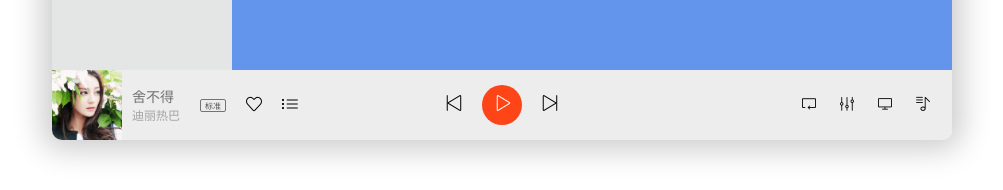
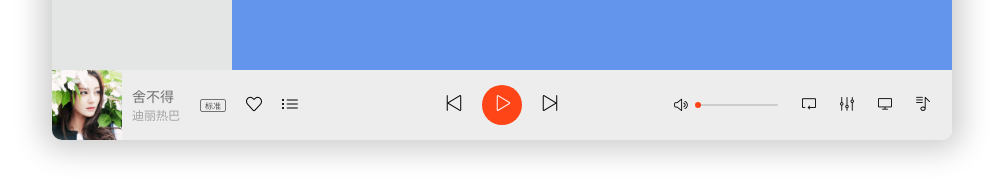
Before and after one commit to pumelotea/xiami-musik, a Vue app: page / in a window 1280 px wide. Shown: the part 585-775 px from the top of the page, without its empty margins (138-1141 px from the left). Built offline with nearby package versions, Linux system fonts and the light colour scheme.

Commit message:
volume control

```diff
--- a/public/index.html
+++ b/public/index.html
@@ -1,5 +1,5 @@
 <!DOCTYPE html>
-<html lang="en">
+<html lang="en" draggable="false" style="user-select: none;">
   <head>
     <meta charset="utf-8">
     <meta http-equiv="X-UA-Compatible" content="IE=edge">
--- a/src/components/PlayControl.vue
+++ b/src/components/PlayControl.vue
@@ -70,12 +70,23 @@
           <i class="icon icon-loop"></i>
         </div>
       </div>
+
+      <div class="right-item">
+        <div class="right-fun-icon-wrap">
+          <VolumeControl/>
+        </div>
+      </div>
     </div>
   </div>
 </template>
 
 <script>
-  export default {}
+  import VolumeControl from '@/components/VolumeControl'
+  export default {
+    components:{
+      VolumeControl
+    }
+  }
 </script>
 
 <style scoped>
--- /dev/null
+++ b/src/components/VolumeControl.vue
@@ -0,0 +1,119 @@
+<template>
+  <div style="display: flex;height: 100%">
+    <div style="margin-top: 2px;margin-right: 5px">
+      <i class="icon icon-volume-2 pointer padder" v-if="!disabled" @click="disableVolume()"></i>
+      <i class="icon icon-volume-off pointer padder" v-if="disabled" @click="enableVolume()"></i>
+    </div>
+    <div class="volume-line" @click.stop="setVolume($event)" draggable="false">
+      <div class="bg-line" draggable="false"></div>
+      <div  class="bg-line2" :style="'width:'+progress+'%' " draggable="false"></div>
+      <div id="volume-slider"  class="volume-slider"  :style="'left:'+progress+'%' " @click.stop="" draggable="false"></div>
+    </div>
+  </div>
+</template>
+
+<script>
+  export default {
+    data() {
+      return {
+        disabled: false,
+        progress: 0,
+        lastProgress:0,
+        base:80.0
+      }
+    },
+    watch:{
+      progress(val){
+        if (val === 0){
+          this.disabled = true
+        } else {
+          this.disabled = false
+        }
+      }
+    },
+    methods: {
+      disableVolume() {
+        this.disabled = true
+        this.lastProgress = this.progress
+        this.progress = 0
+      },
+      enableVolume() {
+        this.disabled = false
+        this.progress = this.lastProgress
+      },
+      setVolume(e) {
+        this.progress =e.offsetX / this.base * 100
+      },
+    },
+    mounted(){
+      let that= this
+      let el = document.getElementById('volume-slider')
+
+      document.onmouseup = function () {
+        console.log("release")
+        document.onmousemove = null
+      }
+
+      el.onmousedown=function (e1) {
+          let old
+          document.onmousemove=function (e) {
+            if (old){
+              let n = (e.screenX-old.screenX)/80*100
+              let v = that.progress + n
+              if (v <= 100 & v>=0){
+                that.progress = v
+              }
+              console.log(that.progress)
+
+            }
+            old = e
+          }
+      }
+
+
+    }
+  }
+</script>
+
+<style scoped>
+  .pointer {
+    cursor: pointer;
+  }
+
+  .padder {
+    padding: 5px;
+  }
+
+  .volume-line {
+    display: flex;
+    position: relative;
+    cursor: default;
+  }
+
+  .bg-line {
+    width: 80px;
+    height: 2px;
+    background: #cdcdcd;
+    margin: auto;
+    border-radius: 2px;
+  }
+
+  .bg-line2 {
+    height: 2px;
+    border-radius: 2px;
+    background: rgba(255, 50, 0, 0.9);
+    position: absolute;
+    top: 50%;
+    transform: translate3d(0, -50%, 0);
+  }
+
+  .volume-slider {
+    width: 6px;
+    height: 6px;
+    background: rgba(255, 50, 0, 0.9);
+    position: absolute;
+    top: 50%;
+    border-radius: 50%;
+    transform: translate3d(-50%, -50%, 0);
+  }
+</style>
```
